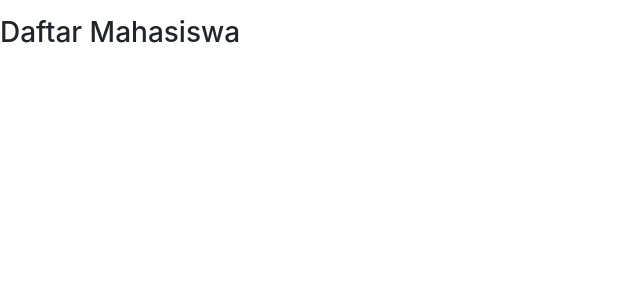
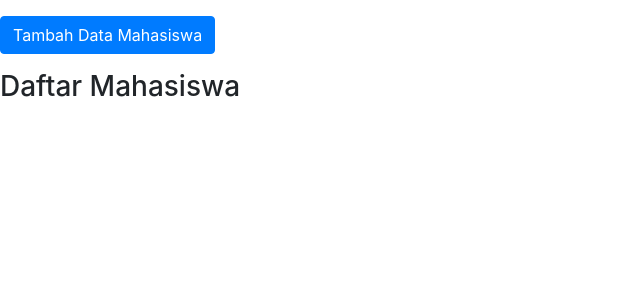
Before and after one commit to fahlev-dev/ci-app, a CodeIgniter app: page /ci-app/mahasiswa in a window 1280 px wide. Shown: the part 56-356 px from the top of the page, without its empty margins (0-640 px from the left). Run offline with CodeIgniter, Linux system fonts and the light colour scheme; data that the repository does not hold is empty.

Commit message:
menambahkan tomboh hapus, dan flash data

```diff
--- a/application/views/mahasiswa/index.php
+++ b/application/views/mahasiswa/index.php
@@ -1,10 +1,30 @@
+<?php if( $this->session->flashdata('flash') ) : ?>
+<div class="row mt-3">
+    <div class="col-md-6">
+        <div class="alert alert-success alert-dismissible fade show" role="alert">
+            Data mahasiswa <strong>berhasil</strong> <?= $this->session->flashdata('flash'); ?>.
+            <button type="button" class="close" data-dismiss="alert" aria-label="Close">
+                <span aria-hidden="true">&times;</span>
+            </button>
+        </div>
+    </div>
+</div>
+<?php endif; ?>
+
+<div class="row mt-3">
+    <div class="col-md-6">
+        <a href="<?= base_url(); ?>mahasiswa/tambah" class="btn btn-primary">Tambah Data Mahasiswa</a>
+    </div>
+</div>
 
 <div class="row mt-3">
     <div class="col-md-6">
     <ul class="list-group">
         <h3>Daftar Mahasiswa</h3>
         <?php foreach($mahasiswa as $mhs) : ?>
-            <li class="list-group-item"><?= $mhs['nama']; ?></li>
+            <li class="list-group-item"><?= $mhs['nama']; ?>
+                <a href="<?= base_url(); ?>mahasiswa/hapus/<?= $mhs['id']; ?>" class="badge badge-danger float-right" onclick="return confirm('yakin?');">Hapus</a>
+            </li>
         <?php endforeach; ?>
     </ul>
     </div>
```
